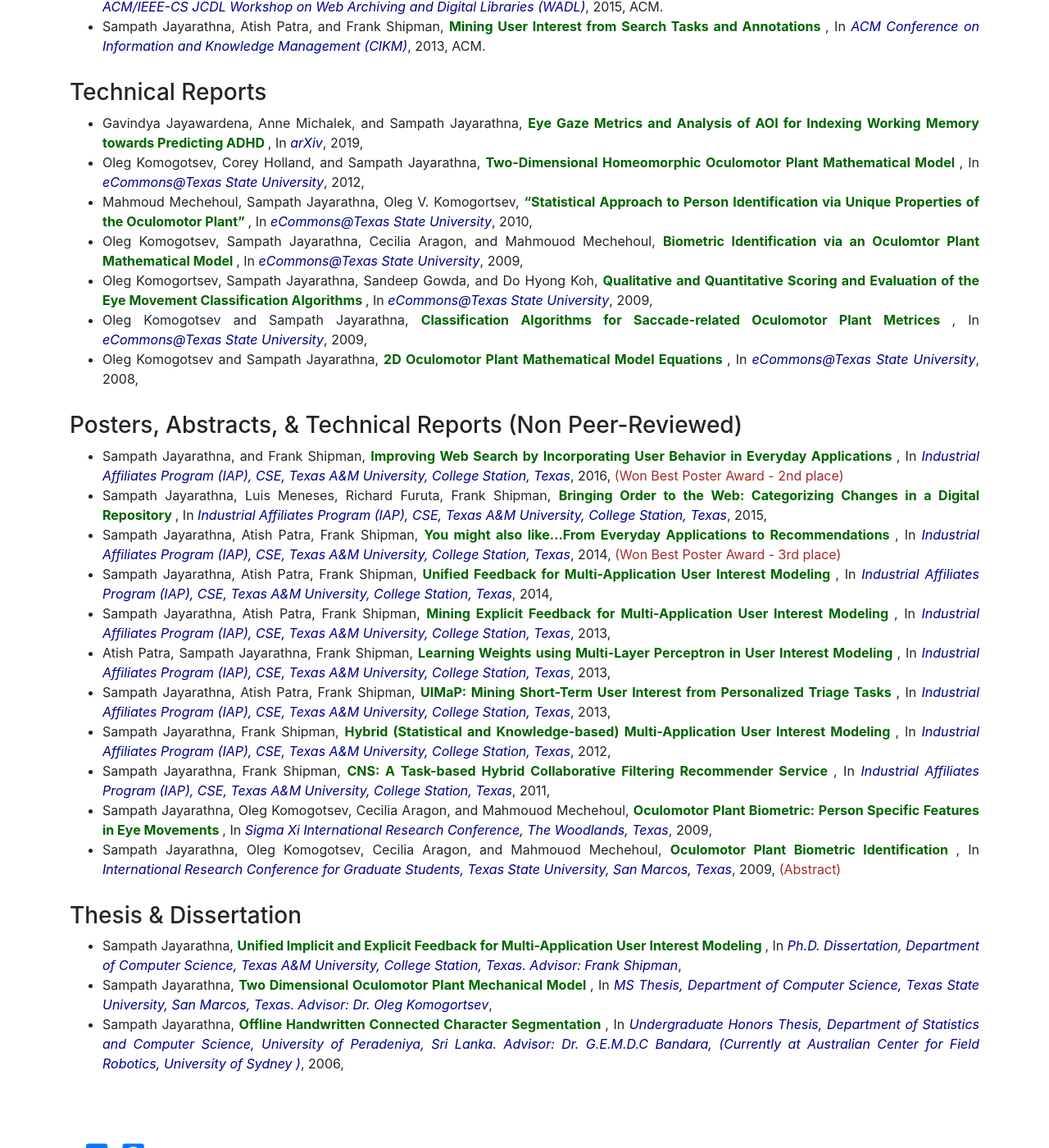
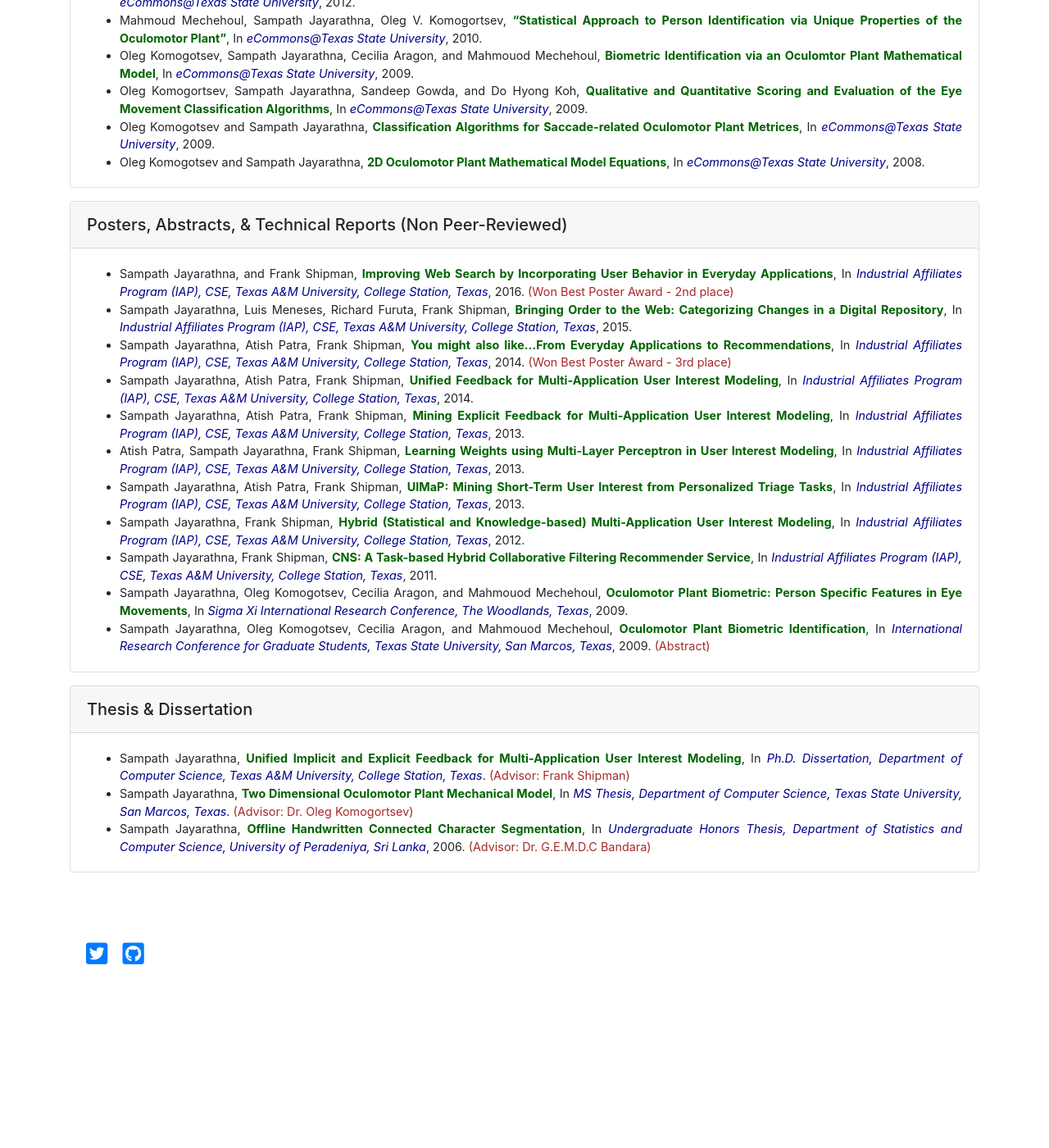
Before and after one commit to nirdslab/nirdslab.github.io, a Jekyll site: the page built from publications.md, in a window 1280 px wide and 1400 px high, scrolled down 3194 px. Shown: the whole window at 82% size. Built offline with Jekyll 4.4.1, drawn with Linux system fonts in a browser that asks for light colours; nearby versions of some CDN libraries; after the commit the page ends 4392 px from its top, so only the background shows below that.

Commit message:
fix publications display issues

```diff
--- a/_data/publications.yml
+++ b/_data/publications.yml
@@ -530,21 +530,24 @@
   items:
     - authors: "Sampath Jayarathna"
       title: "Unified Implicit and Explicit Feedback for Multi-Application User Interest Modeling"
-      in: "Ph.D. Dissertation, Department of Computer Science, Texas A&M University, College Station, Texas. Advisor: Frank Shipman"
+      in: "Ph.D. Dissertation, Department of Computer Science, Texas A&M University, College Station, Texas"
       date: ""
       publisher: ""
       link: "https://dl.acm.org/doi/10.1145/2756406.2756914"
+      extra: "(Advisor: Frank Shipman)"
 
     - authors: "Sampath Jayarathna"
       title: "Two Dimensional Oculomotor Plant Mechanical Model"
-      in: "MS Thesis, Department of Computer Science, Texas State University, San Marcos, Texas. Advisor: Dr. Oleg Komogortsev"
+      in: "MS Thesis, Department of Computer Science, Texas State University, San Marcos, Texas"
       date: ""
       publisher: ""
       link: "https://ieeexplore.ieee.org/document/4696815"
+      extra: "(Advisor: Dr. Oleg Komogortsev)"
 
     - authors: "Sampath Jayarathna"
       title: "Offline Handwritten Connected Character Segmentation"
-      in: "Undergraduate Honors Thesis, Department of Statistics and Computer Science, University of Peradeniya, Sri Lanka. Advisor: Dr. G.E.M.D.C Bandara, (Currently at Australian Center for Field Robotics, University of Sydney )"
+      in: "Undergraduate Honors Thesis, Department of Statistics and Computer Science, University of Peradeniya, Sri Lanka"
       date: "2006"
       publisher: ""
       link: "https://www.cs.odu.edu/~sampath/publications/thesis/undergrad-thesis-sam.pdf"
+      extra: "(Advisor: Dr. G.E.M.D.C Bandara)"
--- a/publications.md
+++ b/publications.md
@@ -2,36 +2,41 @@
 layout: default
 title: "Publications"
 ---
-{% for pubs in site.data.publications %}
-<h3 style="margin-top: 1em;">{{ pubs.type }}</h3>
-<ul style="text-align: justify;">
-    {% for pub in pubs.items %}
-    <li>
-        {% if pub.authors != "" %}
-            {{pub.authors}},
-        {% endif %}
-        {% if pub.title != "" %}
-            <strong>
-            {% if pub.link %}
-            <a style="color: darkgreen;" href="{{pub.link}}" target="_blank">{{pub.title}}</a>
-            {% else %}
-            <a style="color: darkgreen;" target="_blank">{{pub.title}}</a>
-            {% endif %}
-            </strong>,
-        {% endif %}
-        {% if pub.in != "" %}
-            In <i style="color: darkblue;">{{ pub.in }}</i>,
-        {% endif %}
-        {% if pub.date != "" %}
-            {{pub.date}},
-        {% endif %}
-        {% if pub.publisher != "" %}
-            {{pub.publisher}}.
-        {% endif %}
-        {% if pub.extra != "" %}
-            <span style="color: brown;">{{pub.extra}}</span>
-        {% endif %}
-    </li>
-    {% endfor %}
-</ul>
-{% endfor %}
+
+{%- for pubs in site.data.publications -%}
+<div class="card my-3">
+  <div class="card-header"><h5 class="py-1 my-0">{{ pubs.type }}</h5></div>
+  <div class="card-body">
+    <ul style="text-align: justify; font-size: 0.9em; margin-bottom: 0;">
+      {%- for pub in pubs.items -%}
+      <li>
+        {%- if pub.authors != "" -%}
+          {{ pub.authors }}
+        {%- endif -%}
+        {%- if pub.title != "" -%}
+          ,&nbsp;<strong>
+          {%- if pub.link -%}
+          <a style="color: darkgreen;" href="{{pub.link}}" target="_blank">{{pub.title}}</a>
+          {%- else -%}
+          <a style="color: darkgreen;" target="_blank">{{pub.title}}</a>
+          {%- endif -%}
+          </strong>
+        {%- endif -%}
+        {%- if pub.in != "" -%}
+          ,&nbsp;In <i style="color: darkblue;">{{ pub.in }}</i>
+        {%- endif -%}
+        {%- if pub.date != "" -%}
+          ,&nbsp;{{pub.date}}
+        {%- endif -%}
+        {%- if pub.publisher != "" -%}
+          ,&nbsp;{{pub.publisher}}
+        {%- endif -%}
+        {%- if pub.extra != "" -%}
+          .&nbsp;<span style="color: brown;">{{pub.extra}}</span>
+        {%- endif -%}
+      </li>
+      {%- endfor -%}
+    </ul>
+  </div>
+</div>
+{%- endfor -%}
```
